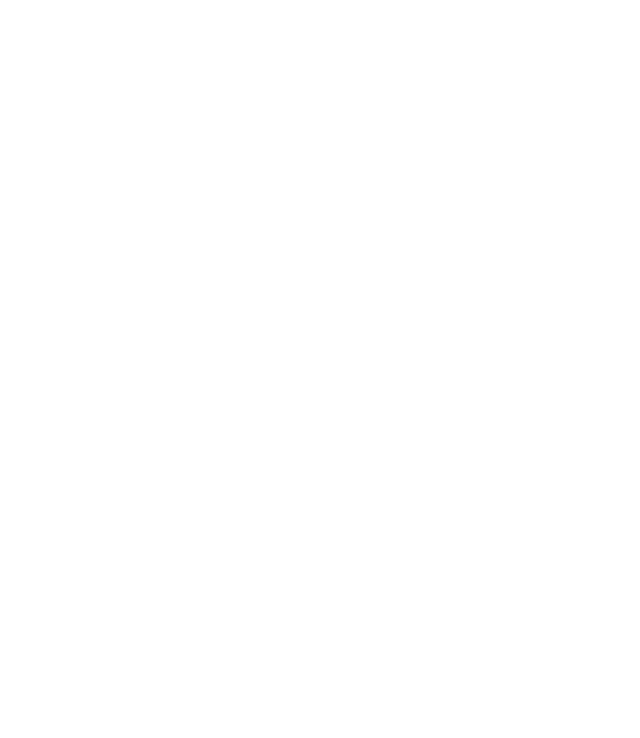
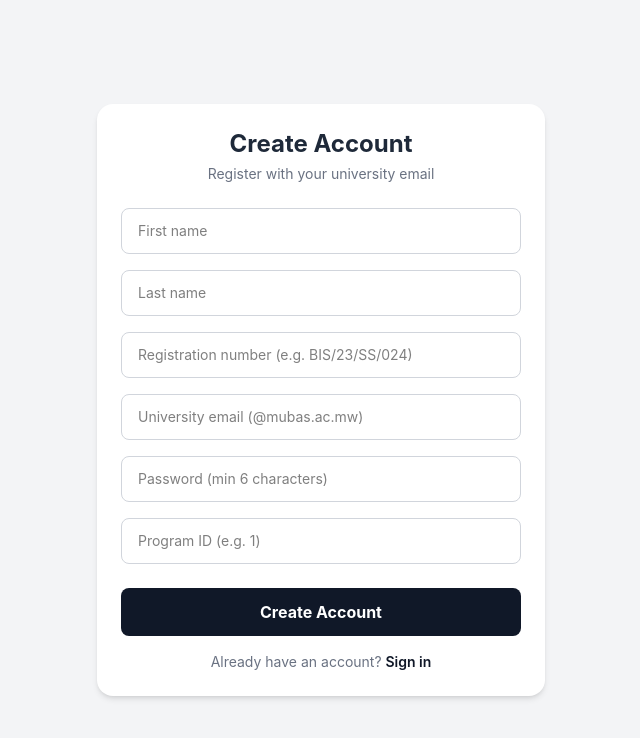
Before and after one commit to Snow-noel/attendance-frontend, a React (Vite) app: page /register in a window 1280 px wide. Before the commit this address had no page. Shown: the top 738 px of the page, without its empty margins (319-959 px from the left). Built offline with nearby package versions, Linux system fonts and the light colour scheme.

Commit message:
added registration page with email validation

```diff
--- a/src/App.jsx
+++ b/src/App.jsx
@@ -3,15 +3,18 @@
 import Navbar from "./components/Navbar";
 import StudentDashboard from "./pages/StudentDashboard";
 import LecturerDashboard from "./pages/LecturerDashboard";
+import Register from "./pages/Register";
 
 
 function App() {
   return (
     <BrowserRouter>
       <Routes>
+         <Route path="/register" element={<Register />} />
         <Route path="/" element={<Login />} />
         <Route path="/student/dashboard" element={<StudentDashboard />} />
         <Route path="/lecturer/dashboard" element={<LecturerDashboard />} />
+
       </Routes>
     </BrowserRouter>
   );
--- a/src/pages/Login.jsx
+++ b/src/pages/Login.jsx
@@ -108,6 +108,15 @@
         >
           {loading ? "Signing in..." : "Sign In"}
         </button>
+        <p className="text-center text-gray-500 text-sm mt-4">
+          Don't have an account?{" "}
+          <a
+            href="/register"
+            className="text-gray-900 font-semibold hover:underline"
+          >
+            Register here
+          </a>
+        </p>
       </div>
     </div>
   );
--- /dev/null
+++ b/src/pages/Register.jsx
@@ -0,0 +1,145 @@
+import { useState } from "react";
+import { useNavigate } from "react-router-dom";
+import { studentRegister } from "../services/api";
+
+function Register() {
+  const [first_name, setFirstName] = useState("");
+  const [last_name, setLastName] = useState("");
+  const [email, setEmail] = useState("");
+  const [password, setPassword] = useState("");
+  const [registration_number, setRegistrationNumber] = useState("");
+  const [program_id, setProgramId] = useState("");
+  const [error, setError] = useState("");
+  const [loading, setLoading] = useState(false);
+  const [success, setSuccess] = useState(false);
+
+  const navigate = useNavigate();
+
+  const handleRegister = async () => {
+    setError("");
+
+    if (!email.endsWith("@mubas.ac.mw")) {
+      setError("You must use your university email (@mubas.ac.mw)");
+      return;
+    }
+
+    if (password.length < 6) {
+      setError("Password must be at least 6 characters.");
+      return;
+    }
+
+    setLoading(true);
+
+    try {
+      await studentRegister({
+        first_name,
+        last_name,
+        email,
+        password,
+        registration_number,
+        program_id: parseInt(program_id)
+      });
+
+      setSuccess(true);
+      setTimeout(() => navigate("/"), 2000);
+
+    } catch (err) {
+      setError(err.response?.data?.message || "Registration failed. Try again.");
+    } finally {
+      setLoading(false);
+    }
+  }
+  return (
+    <div className="min-h-screen flex items-center justify-center bg-gray-100 px-4py-8">
+      <div className="bg-white p-6 rounded-2xl shadow-md w-full max-w-md">
+
+        <h2 className="text-2xl font-bold text-center text-gray-800 mb-1">
+          Create Account
+        </h2>
+        <p className="text-center text-gray-500 text-sm mb-6">
+          Register with your university email
+        </p>
+
+        {success && (
+          <div className="bg-green-50 text-green-700 p-3 rounded-lg text-sm text-center mb-4">
+            Registration successful! Redirecting to login...
+          </div>
+        )}
+
+        {error && (
+          <div className="bg-red-50 text-red-600 p-3 rounded-lg text-sm text-center mb-4">
+            {error}
+          </div>
+        )}
+
+        <input
+          className="w-full px-4 py-3 border border-gray-300 rounded-lg text-sm mb-4 focus:outline-none focus:border-gray-900"
+          type="text"
+          placeholder="First name"
+          value={first_name}
+          onChange={(e) => setFirstName(e.target.value)}
+        />
+
+        <input
+          className="w-full px-4 py-3 border border-gray-300 rounded-lg text-sm mb-4 focus:outline-none focus:border-gray-900"
+          type="text"
+          placeholder="Last name"
+          value={last_name}
+          onChange={(e) => setLastName(e.target.value)}
+        />
+
+        <input
+          className="w-full px-4 py-3 border border-gray-300 rounded-lg text-sm mb-4 focus:outline-none focus:border-gray-900"
+          type="text"
+          placeholder="Registration number (e.g. BIS/23/SS/024)"
+          value={registration_number}
+          onChange={(e) => setRegistrationNumber(e.target.value)}
+        />
+
+        <input
+          className="w-full px-4 py-3 border border-gray-300 rounded-lg text-sm mb-4 focus:outline-none focus:border-gray-900"
+          type="email"
+          placeholder="University email (@mubas.ac.mw)"
+          value={email}
+          onChange={(e) => setEmail(e.target.value)}
+        />
+
+        <input
+          className="w-full px-4 py-3 border border-gray-300 rounded-lg text-sm mb-4 focus:outline-none focus:border-gray-900"
+          type="password"
+          placeholder="Password (min 6 characters)"
+          value={password}
+          onChange={(e) => setPassword(e.target.value)}
+        />
+
+        <input
+          className="w-full px-4 py-3 border border-gray-300 rounded-lg text-sm mb-6 focus:outline-none focus:border-gray-900"
+          type="number"
+          placeholder="Program ID (e.g. 1)"
+          value={program_id}
+          onChange={(e) => setProgramId(e.target.value)}
+        />
+
+        <button
+          className="w-full py-3 bg-gray-900 text-white rounded-lg font-bold text-base hover:bg-gray-700 transition-all disabled:opacity-50"
+          onClick={handleRegister}
+          disabled={loading}
+        >
+          {loading ? "Registering..." : "Create Account"}
+        </button>
+
+        <p className="text-center text-sm text-gray-500 mt-4">
+          Already have an account?{" "}
+          <span
+            className="text-gray-900 font-semibold cursor-pointer hover:underline"
+            onClick={() => navigate("/")}
+          >
+            Sign in
+          </span>
+        </p>
+      </div>
+    </div>
+  );
+}
+
+export default Register;
```
